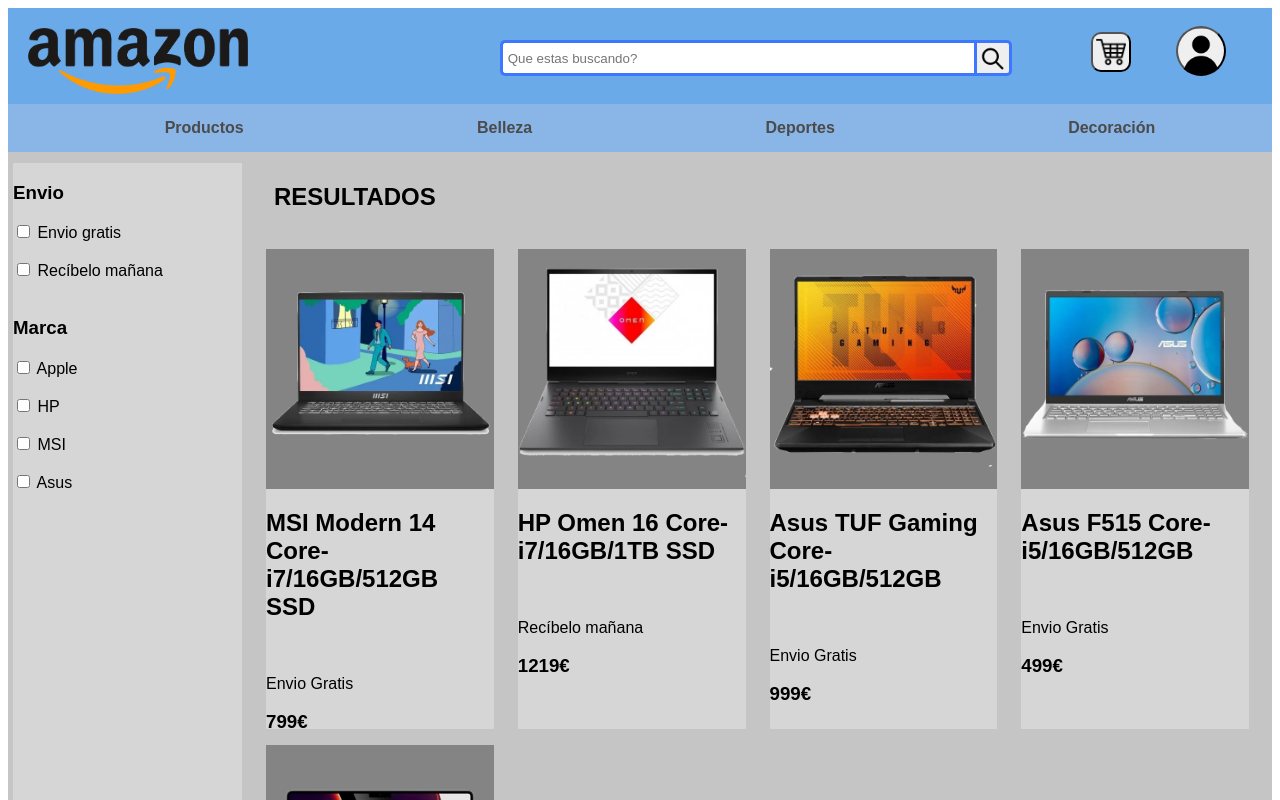
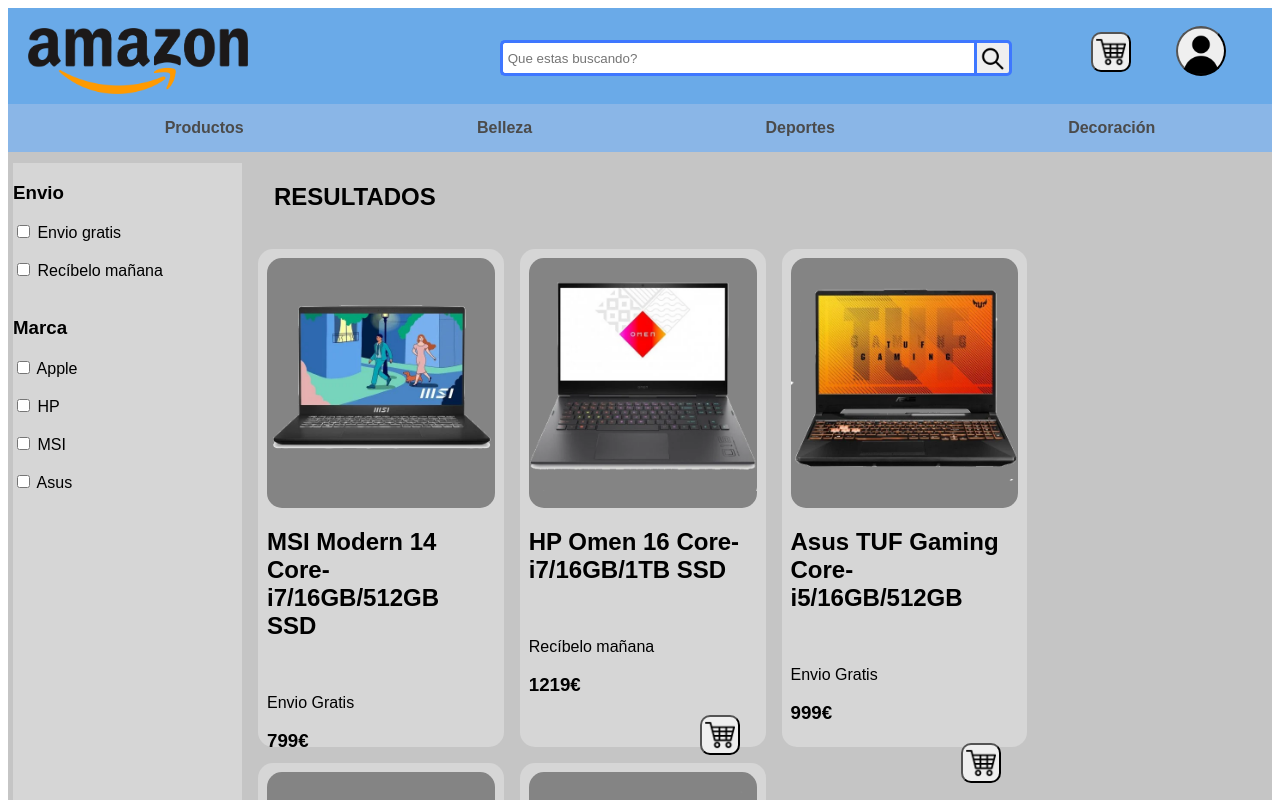
Before and after one commit to danigelabert/angularWithIP, an Angular app: page /ordenadores in a window 1280 px wide. Shown: the top 800 px of the page. Built offline with nearby package versions, Linux system fonts and the light colour scheme.

Commit message:
PAGINA ACABADA

```diff
--- a/src/app/carrito/carrito.component.ts
+++ b/src/app/carrito/carrito.component.ts
@@ -9,7 +9,7 @@
 })
 export class CarritoComponent implements OnInit{
   preu:any;
-  constructor(private router: Router) {
+  constructor() {
   }
   ngOnInit() {
     const subject = document.querySelector('#subject')!;
@@ -37,6 +37,49 @@
     } else {
       subject.insertAdjacentHTML('afterend', localStorage.getItem("producto6")!);
     }
+
+    if ( localStorage.getItem("producto7")! == null){
+    } else {
+      subject.insertAdjacentHTML('afterend', localStorage.getItem("producto7")!);
+    }
+    if ( localStorage.getItem("producto8")! == null){
+    } else {
+      subject.insertAdjacentHTML('afterend', localStorage.getItem("producto8")!);
+    }
+    if ( localStorage.getItem("producto9")! == null){
+    } else {
+      subject.insertAdjacentHTML('afterend', localStorage.getItem("producto9")!);
+    }
+    if ( localStorage.getItem("producto10")! == null){
+    } else {
+      subject.insertAdjacentHTML('afterend', localStorage.getItem("producto10")!);
+    }
+    if ( localStorage.getItem("producto11")! == null){
+    } else {
+      subject.insertAdjacentHTML('afterend', localStorage.getItem("producto11")!);
+    }
+
+    if ( localStorage.getItem("producto12")! == null){
+    } else {
+      subject.insertAdjacentHTML('afterend', localStorage.getItem("producto12")!);
+    }
+    if ( localStorage.getItem("producto13")! == null){
+    } else {
+      subject.insertAdjacentHTML('afterend', localStorage.getItem("producto13")!);
+    }
+    if ( localStorage.getItem("producto14")! == null){
+    } else {
+      subject.insertAdjacentHTML('afterend', localStorage.getItem("producto14")!);
+    }
+    if ( localStorage.getItem("producto15")! == null){
+    } else {
+      subject.insertAdjacentHTML('afterend', localStorage.getItem("producto15")!);
+    }
+    if ( localStorage.getItem("producto16")! == null){
+    } else {
+      subject.insertAdjacentHTML('afterend', localStorage.getItem("producto16")!);
+    }
+
     if (localStorage.getItem('preu')==null){
 
     } else {
--- a/src/app/moviles/moviles.component.css
+++ b/src/app/moviles/moviles.component.css
@@ -289,17 +289,7 @@
   padding-left: 2em;
 }
 
-/*els altres productes*/
-.producto1, .producto2, .producto3, .producto4, .producto5, .producto6{
-  float: left;
-  margin-left: 1em;
-  margin-top: 1em;
-  width: 22.5%;
-  height: 30em;
-  background-color: #d6d6d6;
-  border-radius: 15px;
-  padding: 9px;
-}
+
 
 #producto1, #producto2, #producto3, #producto4, #producto5, #producto6 {
   float: left;
@@ -338,7 +328,6 @@
   border-radius: 15px;
   padding-top: 5px;
   padding-bottom: 5px;
-  /*border: black 1px solid;*/
 }
 
 .imgproducto img {
--- a/src/app/moviles/moviles.component.html
+++ b/src/app/moviles/moviles.component.html
@@ -25,25 +25,6 @@
     <label><input (click)="prova()" id="a7" type="checkbox" name="marca" value="oppo"> Oppo</label><br>
   </aside>
 
-  <script>
-    // var checkbox = document.getElementById('a1');
-    // var checkbox = document.getElementById('a1'||'a2'||'a3'||'a4'||'a5'||'a6'||'a7');
-    // checkbox.addEventListener("change", validaCheckbox, false);
-    // function validaCheckbox()
-    // {
-    //   var checked = checkbox.checked;
-    //   if(checked){
-    //     alert('checkbox1 esta seleccionado');
-    //   }
-    // }
-
-
-    if ($('#a1').is(':checked') ) {
-      alert("Checkbox seleccionado");
-    }
-
-  </script>
-
 
   <article>
     <div id="resultat">
@@ -66,7 +47,7 @@
           <img id="img2" src="../../assets/iPhone%2013.png">
         </div>
         <div class="titolproducto">
-          <h2 id="nom2">{{productes[1].titol}}</h2><br>
+          <h2 id="nom2" class="iphone">{{productes[1].titol}}</h2><br>
           <p id="envio2">{{productes[1].envio}}</p>
           <h3 id="precio2">{{productes[1].preu}}</h3>
           <button class="ca" id="p2" (click)="toggle($event)"></button>
--- a/src/app/ordenadores/ordenadores.component.css
+++ b/src/app/ordenadores/ordenadores.component.css
@@ -289,14 +289,33 @@
 }
 
 /*els altres productes*/
-.producto {
+#producto7, #producto8, #producto9, #producto10, #producto11{
   float: left;
-  margin-left: 1.5em;
+  margin-left: 1em;
   margin-top: 1em;
   width: 22.5%;
   height: 30em;
   background-color: #d6d6d6;
-  /*border: black 1px solid;*/
+  border-radius: 15px;
+  padding: 9px;
+}
+
+.ca{
+  background-image: url("../../assets/carrito.png");
+  background-position: center;
+  background-size: 30px;
+  background-repeat: no-repeat;
+  width: 40px;
+  height: 40px;
+  border-radius: 10px;
+  margin-left: 75%;
+  margin-bottom: 30px;
+}
+
+.ca:hover{
+  background-color: #9b9b9b;
+  transition: 1s;
+  cursor: pointer;
 }
 
 .imgproducto {
@@ -304,7 +323,9 @@
   height: 15em;
   text-align: center;
   background-color: #848484;
-  /*border: black 1px solid;*/
+  border-radius: 15px;
+  padding-top: 5px;
+  padding-bottom: 5px;
 }
 
 .imgproducto img {
--- a/src/app/ordenadores/ordenadores.component.html
+++ b/src/app/ordenadores/ordenadores.component.html
@@ -45,54 +45,59 @@
       <h2>RESULTADOS</h2>
     </div>
     <div>
-      <div class="producto" *ngIf="productes[0].activat1 && productes[0].activat2">
+      <div id="producto7" *ngIf="productes[0].activat1">
         <div class="imgproducto">
           <img src="../../assets/MSI%20Modern.png">
         </div>
         <div class="titolproducto">
           <h2>{{productes[0].titol}}</h2><br>
           <p> {{productes[0].envio}}</p>
-          <h3>{{productes[0].preu}}</h3>
+          <h3 id="precio7">{{productes[0].preu}}</h3>
+          <button class="ca" id="p7" (click)="toggle($event)"></button>
         </div>
       </div>
-      <div class="producto" *ngIf="productes[1].activat1 && productes[1].activat2">
+      <div id="producto8" *ngIf="productes[1].activat1">
         <div class="imgproducto">
           <img src="../../assets/HP%20Omen.png">
         </div>
         <div class="titolproducto">
           <h2>{{productes[1].titol}}</h2><br>
           <p> {{productes[1].envio}}</p>
-          <h3>{{productes[1].preu}}</h3>
+          <h3 id="precio8">{{productes[1].preu}}</h3>
+          <button class="ca" id="p8" (click)="toggle($event)"></button>
         </div>
       </div>
-      <div class="producto" *ngIf="productes[2].activat1 && productes[2].activat2">
+      <div id="producto9" *ngIf="productes[2].activat1">
         <div class="imgproducto">
           <img src="../../assets/Asus%20TUF.png">
         </div>
         <div class="titolproducto">
           <h2>{{productes[2].titol}}</h2><br>
           <p> {{productes[2].envio}}</p>
-          <h3>{{productes[2].preu}}</h3>
+          <h3 id="precio9">{{productes[2].preu}}</h3>
+          <button class="ca" id="p9" (click)="toggle($event)"></button>
         </div>
       </div>
-      <div class="producto" *ngIf="productes[3].activat1 && productes[3].activat2">
+      <div id="producto10" *ngIf="productes[3].activat1">
         <div class="imgproducto">
           <img src="../../assets/Asus%20F515.png">
         </div>
         <div class="titolproducto">
           <h2>{{productes[3].titol}}</h2><br>
           <p> {{productes[3].envio}}</p>
-          <h3>{{productes[3].preu}}</h3>
+          <h3 id="precio10">{{productes[3].preu}}</h3>
+          <button class="ca" id="p10" (click)="toggle($event)"></button>
         </div>
       </div>
-      <div class="producto" *ngIf="productes[4].activat1 && productes[4].activat2">
+      <div id="producto11" *ngIf="productes[4].activat1">
         <div class="imgproducto">
           <img src="../../assets/Apple%20MacBook.png">
         </div>
         <div class="titolproducto">
           <h2>{{productes[4].titol}}</h2><br>
           <p> {{productes[4].envio}}</p>
-          <h3>{{productes[4].preu}}</h3>
+          <h3 id="precio">{{productes[4].preu}}</h3>
+          <button class="ca" id="p11" (click)="toggle($event)"></button>
         </div>
       </div>
     </div>
--- a/src/app/ordenadores/ordenadores.component.ts
+++ b/src/app/ordenadores/ordenadores.component.ts
@@ -97,6 +97,44 @@
   ngOnInit() {
   }
 
+  toggle(event: Event): void {
+    let elementId: string = (event.target as Element).id;
+    var suma: any;
+
+    if (elementId=="p7"){
+      localStorage.setItem("producto7", document.getElementById('producto7')!.innerHTML)
+      suma=document.getElementById('precio7')!.innerHTML
+    } else if (elementId=="p8"){
+      localStorage.setItem("producto8", document.getElementById('producto8')!.innerHTML)
+      suma=document.getElementById('precio8')!.innerHTML
+    } else if (elementId=="p9"){
+      localStorage.setItem("producto9", document.getElementById('producto9')!.innerHTML)
+      suma=document.getElementById('precio9')!.innerHTML
+    } else if (elementId=="p10"){
+      localStorage.setItem("producto10", document.getElementById('producto10')!.innerHTML)
+      suma=document.getElementById('precio10')!.innerHTML
+    } else if (elementId=="p11"){
+      localStorage.setItem("producto11", document.getElementById('producto11')!.innerHTML)
+      suma=document.getElementById('precio11')!.innerHTML
+    }
+    console.log(localStorage.getItem("producto9"))
+
+    function preu(){
+      var res=localStorage.getItem('preu')!
+      var x=parseInt(res)
+      var z=parseInt(suma)
+      var y= x+z
+      if (isNaN(y)){
+        y=z;
+      } else {
+        y= x+z
+      }
+      localStorage.setItem('preu',y.toString())
+      console.log(localStorage.getItem('preu'))
+    }
+    preu()
+  }
+
   setBotton(): void {
     this.bottons
   }
--- a/src/app/perifericos/perifericos.component.css
+++ b/src/app/perifericos/perifericos.component.css
@@ -289,14 +289,33 @@
 }
 
 /*els altres productes*/
-.producto {
+#producto12, #producto13, #producto14, #producto15, #producto16{
   float: left;
-  margin-left: 1.5em;
+  margin-left: 1em;
   margin-top: 1em;
   width: 22.5%;
   height: 30em;
   background-color: #d6d6d6;
-  /*border: black 1px solid;*/
+  border-radius: 15px;
+  padding: 9px;
+}
+
+.ca{
+  background-image: url("../../assets/carrito.png");
+  background-position: center;
+  background-size: 30px;
+  background-repeat: no-repeat;
+  width: 40px;
+  height: 40px;
+  border-radius: 10px;
+  margin-left: 75%;
+  margin-bottom: 30px;
+}
+
+.ca:hover{
+  background-color: #9b9b9b;
+  transition: 1s;
+  cursor: pointer;
 }
 
 .imgproducto {
@@ -304,7 +323,9 @@
   height: 15em;
   text-align: center;
   background-color: #848484;
-  /*border: black 1px solid;*/
+  border-radius: 15px;
+  padding-top: 5px;
+  padding-bottom: 5px;
 }
 
 .imgproducto img {
--- a/src/app/perifericos/perifericos.component.ts
+++ b/src/app/perifericos/perifericos.component.ts
@@ -60,6 +60,43 @@
   ngOnInit() {
   }
 
+  toggle(event: Event): void {
+    let elementId: string = (event.target as Element).id;
+    var suma: any;
+
+    if (elementId=="p12"){
+      localStorage.setItem("producto12", document.getElementById('producto12')!.innerHTML)
+      suma=document.getElementById('precio12')!.innerHTML
+    } else if (elementId=="p13"){
+      localStorage.setItem("producto13", document.getElementById('producto13')!.innerHTML)
+      suma=document.getElementById('precio13')!.innerHTML
+    } else if (elementId=="p14"){
+      localStorage.setItem("producto14", document.getElementById('producto14')!.innerHTML)
+      suma=document.getElementById('precio14')!.innerHTML
+    } else if (elementId=="p15"){
+      localStorage.setItem("producto15", document.getElementById('producto15')!.innerHTML)
+      suma=document.getElementById('precio15')!.innerHTML
+    } else if (elementId=="p16"){
+      localStorage.setItem("producto16", document.getElementById('producto16')!.innerHTML)
+      suma=document.getElementById('precio16')!.innerHTML
+    }
+
+    function preu(){
+      var res=localStorage.getItem('preu')!
+      var x=parseInt(res)
+      var z=parseInt(suma)
+      var y= x+z
+      if (isNaN(y)){
+        y=z;
+      } else {
+        y= x+z
+      }
+      localStorage.setItem('preu',y.toString())
+      console.log(localStorage.getItem('preu'))
+    }
+    preu()
+  }
+
   envioGratis(): void {
     for (let i = 0; i < 10; i++) {
       if (this.productes[i].envio == "Envio Gratis") {
```
Also changed, not shown: src/app/moviles/moviles.component.ts (+18 -141 lines), src/app/perifericos/perifericos.component.html (+15 -10 lines).
